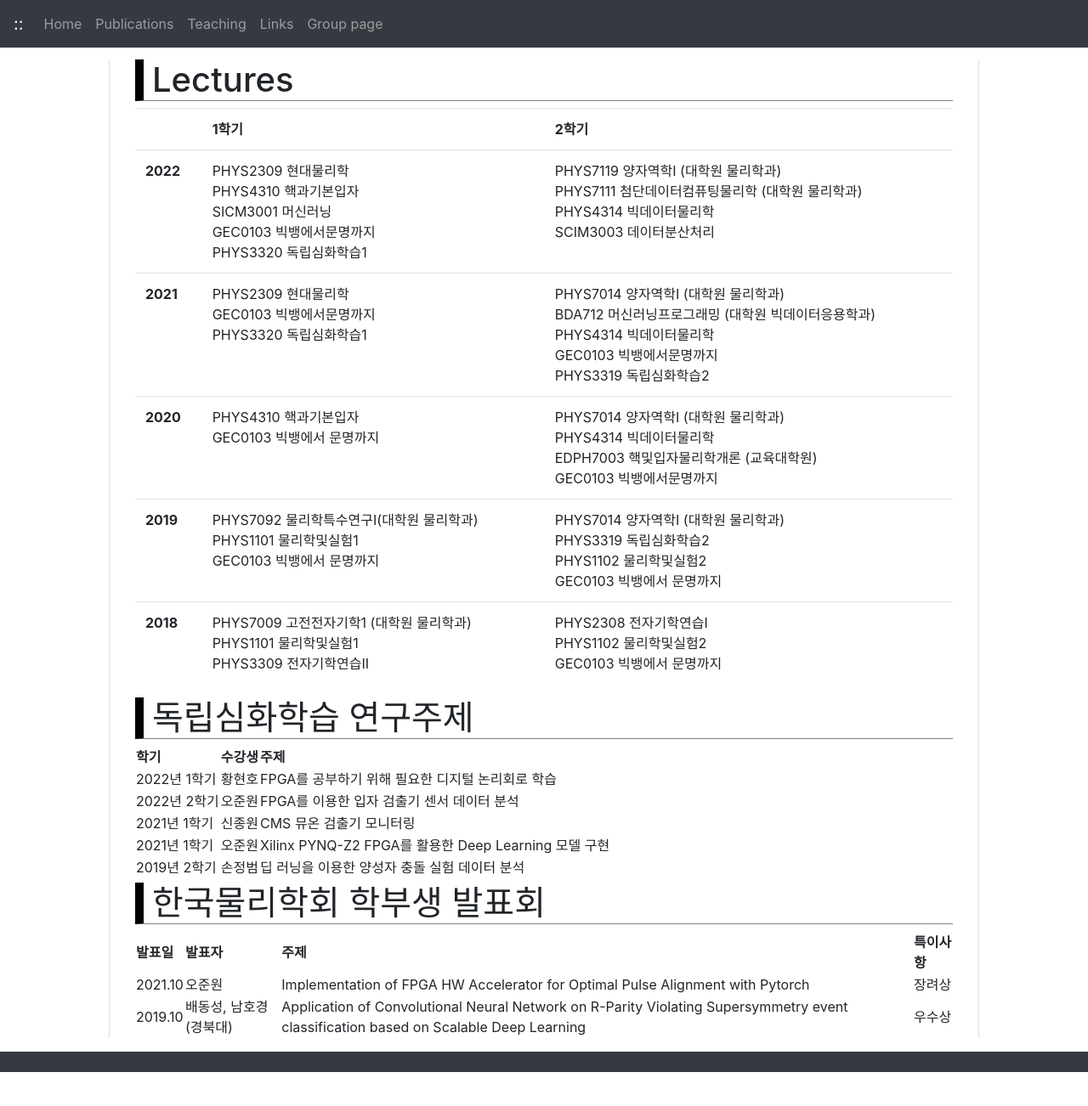
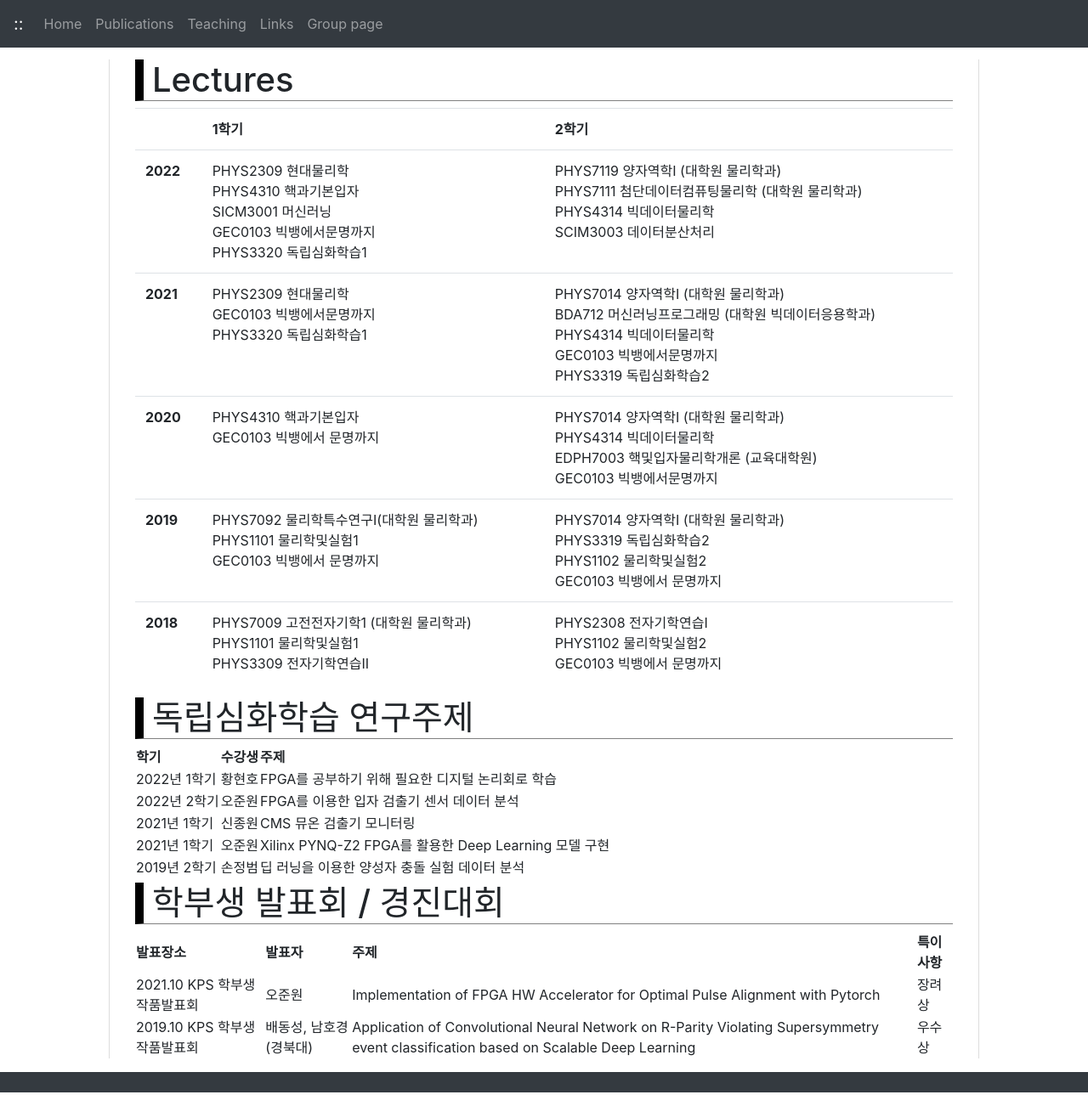
Before and after one commit to jhgoh/jhgoh.github.io, a Jekyll site: the page built from Teaching.md, in a window 1280 px wide and 1302 px high. Shown: the whole window at 85% size. Built offline with Jekyll 4.4.1, drawn with Linux system fonts in a browser that asks for light colours; nearby versions of some CDN libraries; our own code applies the rules of GitHub Pages for plain Markdown files.

Commit message:
Update Teaching.md

```diff
--- a/Teaching.md
+++ b/Teaching.md
@@ -19,9 +19,9 @@
 | 2021년 1학기 | 오준원 | Xilinx PYNQ-Z2 FPGA를 활용한 Deep Learning 모델 구현 |
 | 2019년 2학기 | 손정범 | 딥 러닝을 이용한 양성자 충돌 실험 데이터 분석 |
 
-# 한국물리학회 학부생 발표회
+# 학부생 발표회 / 경진대회
 
-| 발표일 | 발표자 | 주제 | 특이사항 |
+| 발표장소 | 발표자 | 주제 | 특이사항 |
 | ------- | ---- | -------- | ---- |
-| 2021.10 | 오준원 | Implementation of FPGA HW Accelerator for Optimal Pulse Alignment with Pytorch | 장려상 |
-| 2019.10 | 배동성, 남호경(경북대) | Application of Convolutional Neural Network on R-Parity Violating Supersymmetry event classification based on Scalable Deep Learning | 우수상 |
+| 2021.10 KPS 학부생작품발표회 | 오준원 | Implementation of FPGA HW Accelerator for Optimal Pulse Alignment with Pytorch | 장려상 |
+| 2019.10 KPS 학부생작품발표회 | 배동성, 남호경(경북대) | Application of Convolutional Neural Network on R-Parity Violating Supersymmetry event classification based on Scalable Deep Learning | 우수상 |
```
